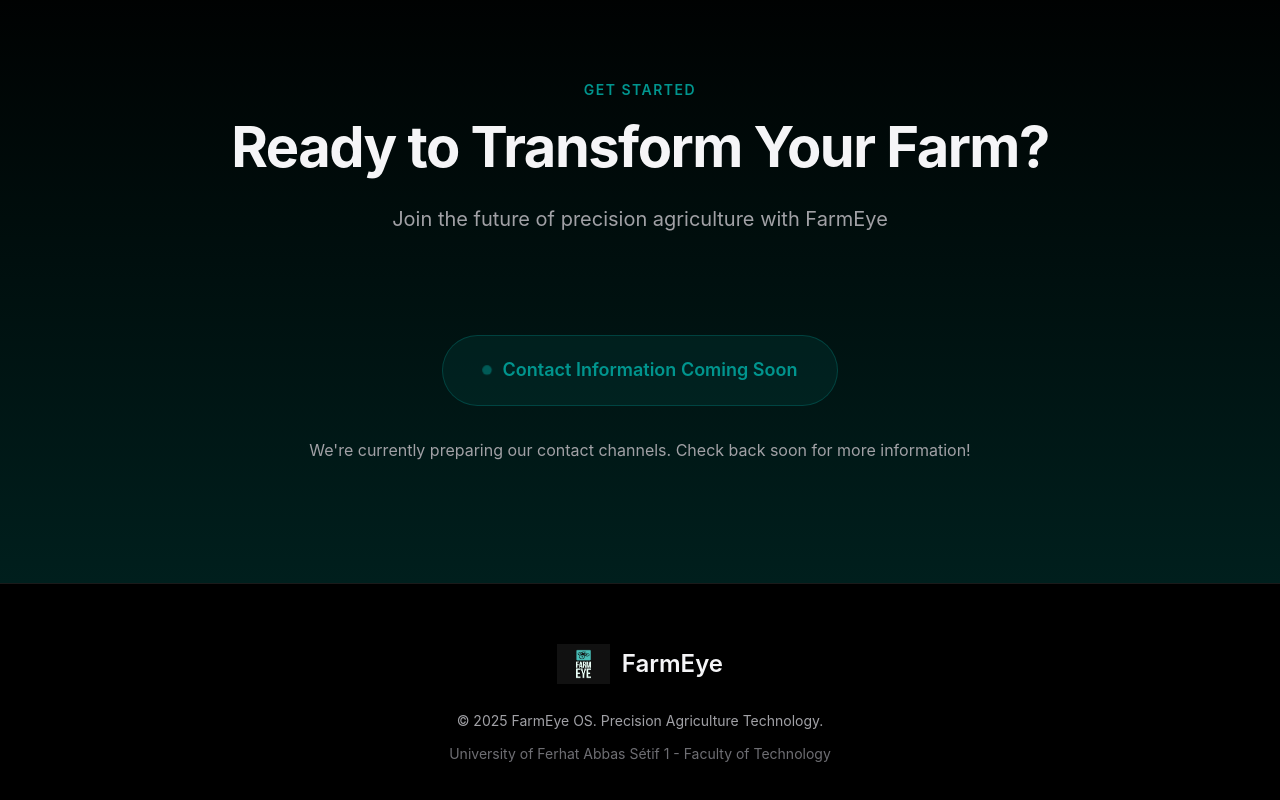
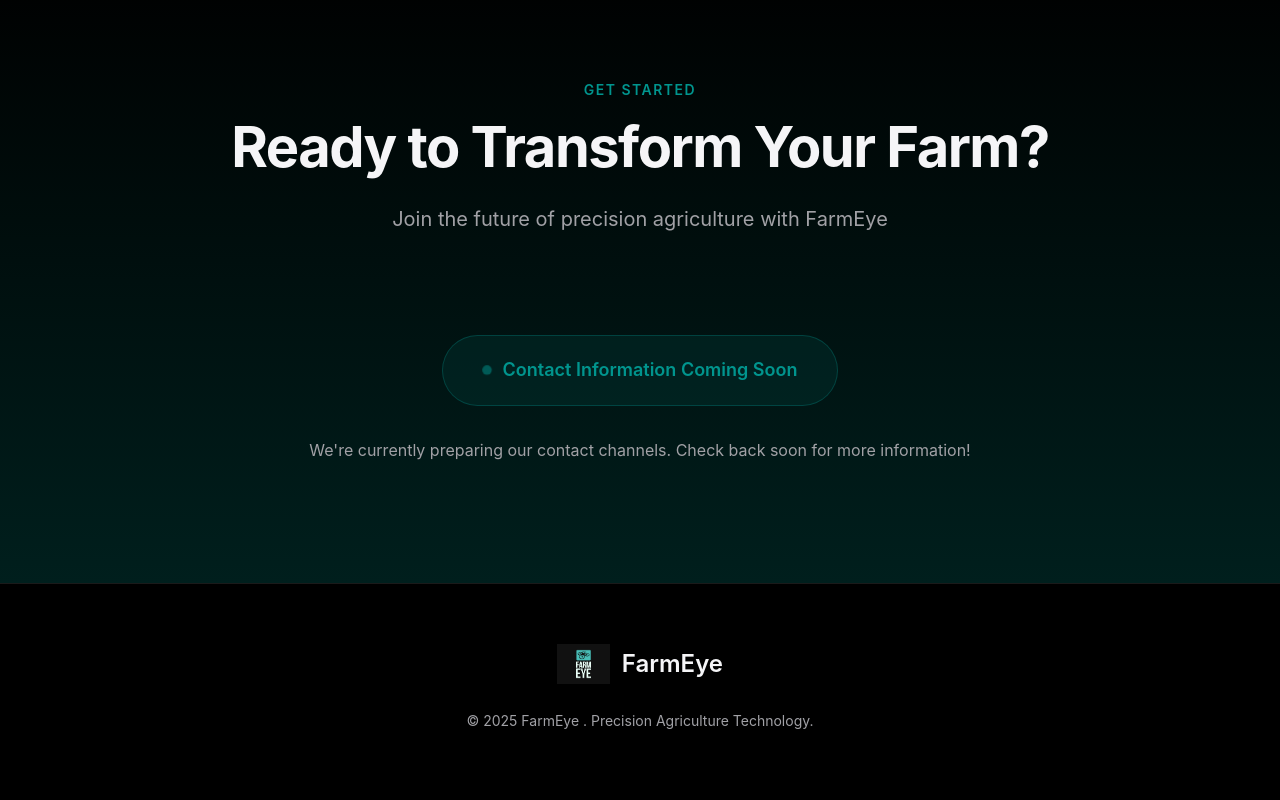
Before and after one commit to Adem-Aoun/Farmeye-Website, a plain HTML site: page index.html in a window 1280 px wide. Shown: the part 8132-8932 px from the top of the page. Drawn offline with Linux system fonts and the light colour scheme.

Commit message:
Fixed website

```diff
--- a/index.html
+++ b/index.html
@@ -1120,8 +1120,7 @@
                 <span>FarmEye</span>
             </div>
             <div class="footer-text">
-                <p>&copy; 2025 FarmEye OS. Precision Agriculture Technology.</p>
-                <p>University of Ferhat Abbas Sétif 1 - Faculty of Technology</p>
+                <p>&copy; 2025 FarmEye . Precision Agriculture Technology.</p>
             </div>
         </div>
     </footer>
```
